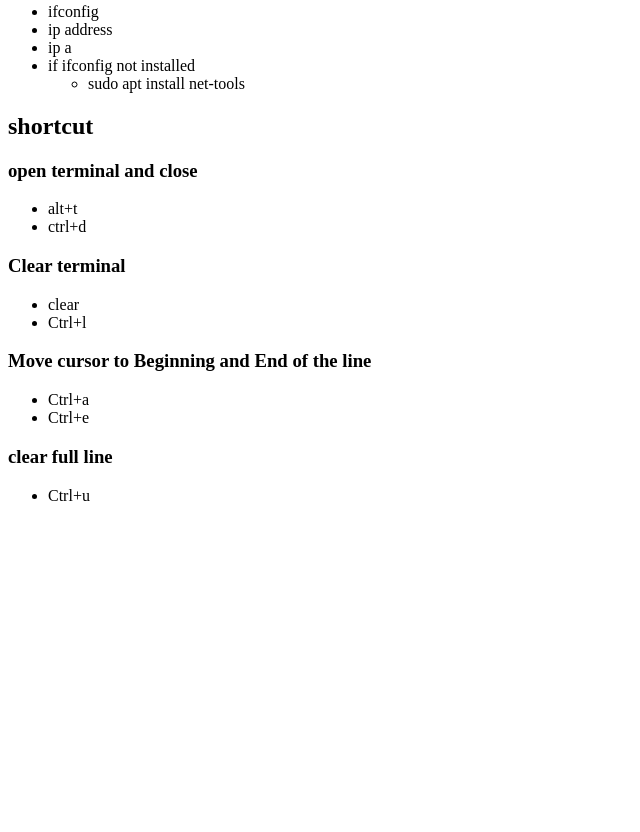
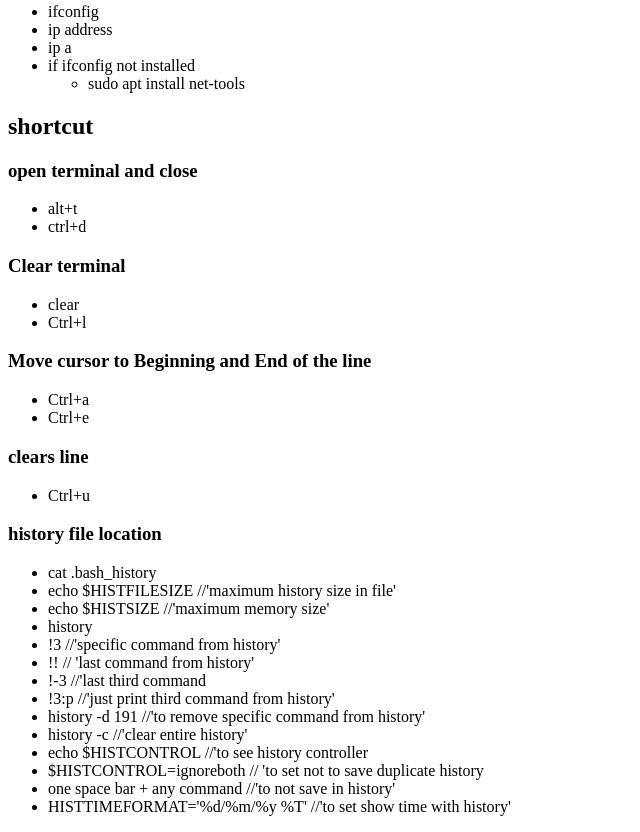
Before and after one commit to firoznep/linux-code, a plain HTML site: page index.html in a window 1280 px wide. Shown: the part 1107-1939 px from the top of the page, without its empty margins (0-640 px from the left). Before the commit the page ends 1628 px from the top, so only its background shows below. Drawn offline with Linux system fonts and the light colour scheme.

Commit message:
added history commands

```diff
--- a/index.html
+++ b/index.html
@@ -112,9 +112,29 @@
         <li>Ctrl+e</li>
       </ul>
 
-      <h3>clear full line</h3>
+      <h3>clears line</h3>
       <ul>
         <li>Ctrl+u</li>
+      </ul>
+
+      <h3>history file location</h3>
+      <ul>
+        <li>cat .bash_history</li>
+        <li>echo $HISTFILESIZE //'maximum history size in file'</li>
+        <li>echo $HISTSIZE //'maximum memory size'</li>
+        <li>history</li>
+        <li>!3 //'specific command from history'</li>
+        <li>!! // 'last command from history'</li>
+        <li>!-3 //'last third command</li>
+        <li>!3:p //'just print third command from history'</li>
+        <li>history -d 191 //'to remove specific command from history'</li>
+        <li>history -c //'clear entire history'</li>
+        <li>echo $HISTCONTROL //'to see history controller</li>
+        <li>
+          $HISTCONTROL=ignoreboth // 'to set not to save duplicate history
+        </li>
+        <li>one space bar + any command //'to not save in history'</li>
+        <li>HISTTIMEFORMAT='%d/%m/%y %T' //'to set show time with history'</li>
       </ul>
     </div>
   </body>
```
